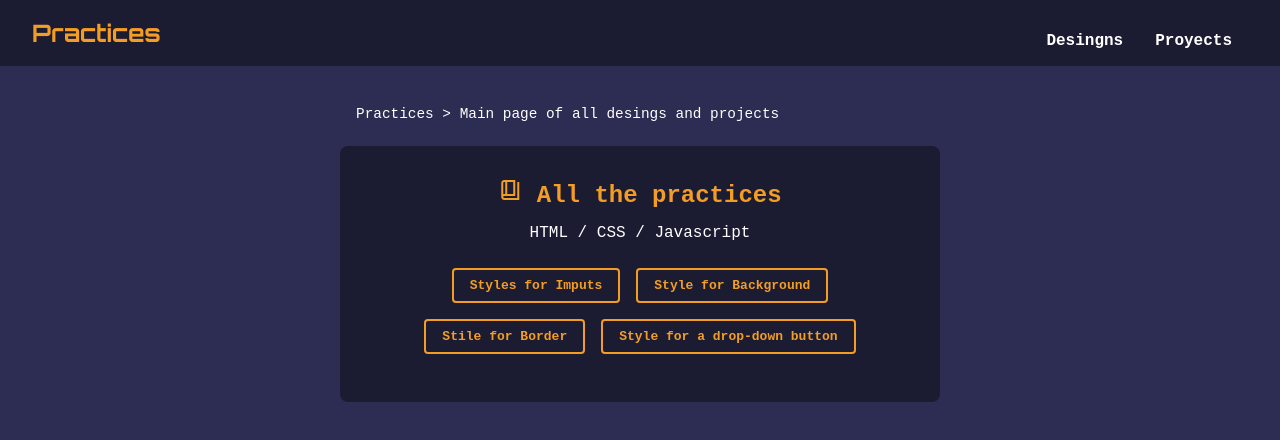
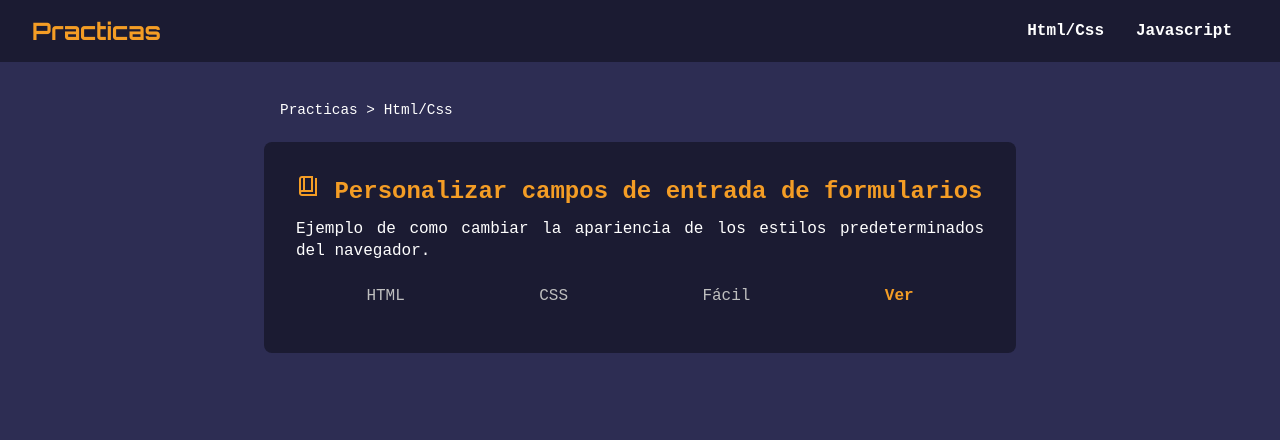
Before and after one commit to GerardoHMX/Practicas, a plain HTML site: page Practicas/index.html in a window 1280 px wide. Drawn offline with nearby package versions, Linux system fonts and the light colour scheme; a web font is replaced by a local one.

Commit message:
Return to last version

```diff
--- a/Practicas/index.html
+++ b/Practicas/index.html
@@ -1,65 +1,66 @@
 <!DOCTYPE html>
 <html lang="en">
+
 <head>
-    <meta charset="UTF-8" />
-    <meta name="viewport" content="width=device-width, initial-scale=1.0" />
-    <title>Practices</title>
-    <link rel="preconnect" href="https://fonts.googleapis.com" />
-    <link rel="preconnect" href="https://fonts.gstatic.com" crossorigin />
+    <meta charset="UTF-8">
+    <meta name="viewport" content="width=device-width, initial-scale=1.0">
+    <title>Practicas</title>
+    <link rel="preconnect" href="https://fonts.googleapis.com">
+    <link rel="preconnect" href="https://fonts.gstatic.com" crossorigin>
     <link
         href="https://fonts.googleapis.com/css2?family=Kode+Mono:wght@400..700&family=Orbitron:wght@400..900&display=swap"
-      rel="stylesheet"
-    />
-    <link
-      rel="stylesheet"
-      href="https://fonts.googleapis.com/css2?family=Material+Symbols+Outlined:opsz,wght,FILL,GRAD@20,400,0,200"
-    />
-    <link rel="stylesheet" href="styles.css" />
+        rel="stylesheet">
+        <link rel="stylesheet" href="https://fonts.googleapis.com/css2?family=Material+Symbols+Outlined:opsz,wght,FILL,GRAD@20,400,0,200" />
+    <link rel="stylesheet" href="styles.css">
 </head>
-  <body style="min-width: 500px;">
+
+<body>
+
     <header>
         <nav class="navbar">
-        <div class="logo">Practices</div>
+            <div class="logo">
+                Practicas
+            </div>
             <ul class="nav-links">
-          <li><a href="#htmlCss">Desingns</a></li>
-          <li><a href="#animaciones">Proyects</a></li>
+                <li><a href="#htmlCss">Html/Css</a></li>
+                <li><a href="#animaciones">Javascript</a></li>
             </ul>
         </nav>
     </header>
 
     <section class="featured-articles" id="htmlCss">
-      <div class="flex-container">
         <div class="article-container">
             <div class="article-category">
-            Practices > Main page of all desings and projects
+                Practicas > Html/Css
             </div>
+            <!--Primer Recuadro-->
             <div class="article-list">
                 <div class="article">
-              <h2 class="center">
+                    <h2>
                         <span class="material-symbols-outlined">book_4</span>
-                All the practices
+                         Personalizar campos de entrada de formularios
                     </h2>
-              <p class="center">HTML / CSS / Javascript</p>
-              <div class="flex-container">
-                <div class="flex-items">
+                    <p>
+                        Ejemplo de como cambiar la apariencia de los estilos predeterminados del navegador.
+                    </p>
                     <div class="article-skills">
-                    <a href="inputs" class="link-anchor">Styles for Imputs</a>
-                    <a href="background" class="link-anchor"
-                      >Style for Background
-                    </a>
-                    <a href="border" class="link-anchor">Stile for Border</a>
-                    <a href="button" class="link-anchor">Style for a drop-down button</a>
-                  </div>
-                </div>
-              </div>
+                        <div class="skill">HTML</div>
+                        <div class="skill">CSS</div>
+                        <div class="skill">Fácil</div>
+                        <a href="inputs">Ver</a>
                     </div>
                 </div>
             </div>
         </div>
     </section>
 
-    <section class="animaciones"></section>
+    <section class="animaciones">
 
-    <footer></footer>
+    </section>
+
+    <footer>
+
+    </footer>
 </body>
+
 </html>
--- a/Practicas/styles.css
+++ b/Practicas/styles.css
@@ -7,10 +7,6 @@
   --primary-color: hsla(35, 90%, 55%, 1);
   --primary-high-color: hsla(35, 100%, 75%, 1);
   --secondary-color: hsla(0, 0%, 75%, 1);
-  --card-spacer-y: 1.5rem;
-  --card-spacer-x: 1.5rem;
-  --card-border-radius: 1em;
-  --card-border-width: 1px;
 }
 
 * {
@@ -28,7 +24,18 @@ body {
   font-weight: 400;
   font-style: normal;
   font-size: 16px;
-  min-width: 320px;
+}
+
+@media (max-width: 800px) {
+  body {
+      font-size: 14px;
+  }
+}
+
+@media (max-width: 600px) {
+  body {
+      font-size: 12px;
+  }
 }
 
 .navbar {
@@ -37,7 +44,6 @@ body {
   align-items: center;
   padding: 1rem 2rem;
   background-color: var(--navbar-color);
-  flex-wrap: wrap;
 }
 
 .logo {
@@ -50,19 +56,15 @@ body {
 .nav-links {
   list-style: none;
   display: flex;
-  margin-left: auto;
-  margin-top: 1rem;
 }
 
 .nav-links li {
   padding: 0 1rem;
-  margin-left: auto;
 }
 
 .nav-links a {
   color: white;
   text-decoration: none;
-  margin-left: auto;
 }
 
 .featured-articles {
@@ -75,8 +77,6 @@ body {
   max-width: 752px;
   margin: auto;
   text-align: justify;
-  max-width: 90%;
-  margin: auto;
 }
 
 .article-category {
@@ -96,11 +96,6 @@ body {
   background: var(--article-background);
   padding: 2rem;
   border-radius: 8px;
-  /*width: 45rem;
-  width: 100%;
-  */
-  max-width: 100%;
-  max-width: 600px;
 }
 
 .article h2 {
@@ -116,12 +111,11 @@ body {
 
 .article-skills {
   display: flex;
-  flex-wrap: wrap;
-  justify-content: center;
-  gap: 1rem;
+  justify-content: space-evenly;
   padding: 1rem 0;
   color: var(--secondary-color);
-  overflow: auto;
+  display: flex;
+  gap: 4rem;
 }
 
 a {
@@ -131,23 +125,6 @@ a {
   cursor: pointer;
   font-weight: bold;
   transition: background-color 0.3s ease;
-  font-size: medium;
-}
-
-.link-anchor {
-  display: inline-block;
-  text-align: center;
-  justify-content: center;
-  font-size: small;
-  padding: 0.5rem 1rem;
-  border: 2px solid;
-  border-radius: 4px;
-  transition: all 0.3s ease;
-}
-
-.link-anchor:hover {
-  transform: scale(1.1);
-  border-color: #007bff;
 }
 
 a:hover {
@@ -157,50 +134,3 @@ a:hover {
 .material-symbols-outlined {
   font-size: inherit !important;
 }
-
-.center {
-  text-align: center;
-}
-
-.flex-container{
-  display: -webkit-flex;
-    display: flex;
-    -webkit-flex-wrap: wrap;
-    flex-wrap: wrap;
-    justify-content: space-around;
-    align-items: center;
-    align-content: center;
-    gap: var(--card-spacer-y);
-}
-
-.flex-items {
-  flex: 1 1 auto;
-}
-
-@media (max-width: 600px) {
-  .article {
-    padding: 1rem;
-  }
-
-  .nav-links {
-    margin-top: 1rem;
-  }
-
-  .article-skills {
-    padding: 0.5rem;
-  }
-
-  body {
-    font-size: 12px;
-  }
-
-  .article-skills {
-    padding: 0.5rem;
-  }
-
-}
-@media (max-width: 800px) {
-  body {
-    font-size: 14px;
-  }
-}
--- a/Practicas/terminal/style.css
+++ b/Practicas/terminal/style.css
@@ -141,7 +141,6 @@ body {
     display: inline-block;
 }
 
-
 .text {
     padding: 0;
     display: inline-block;
```
Lines whose indentation alone changed are shown as unchanged.
